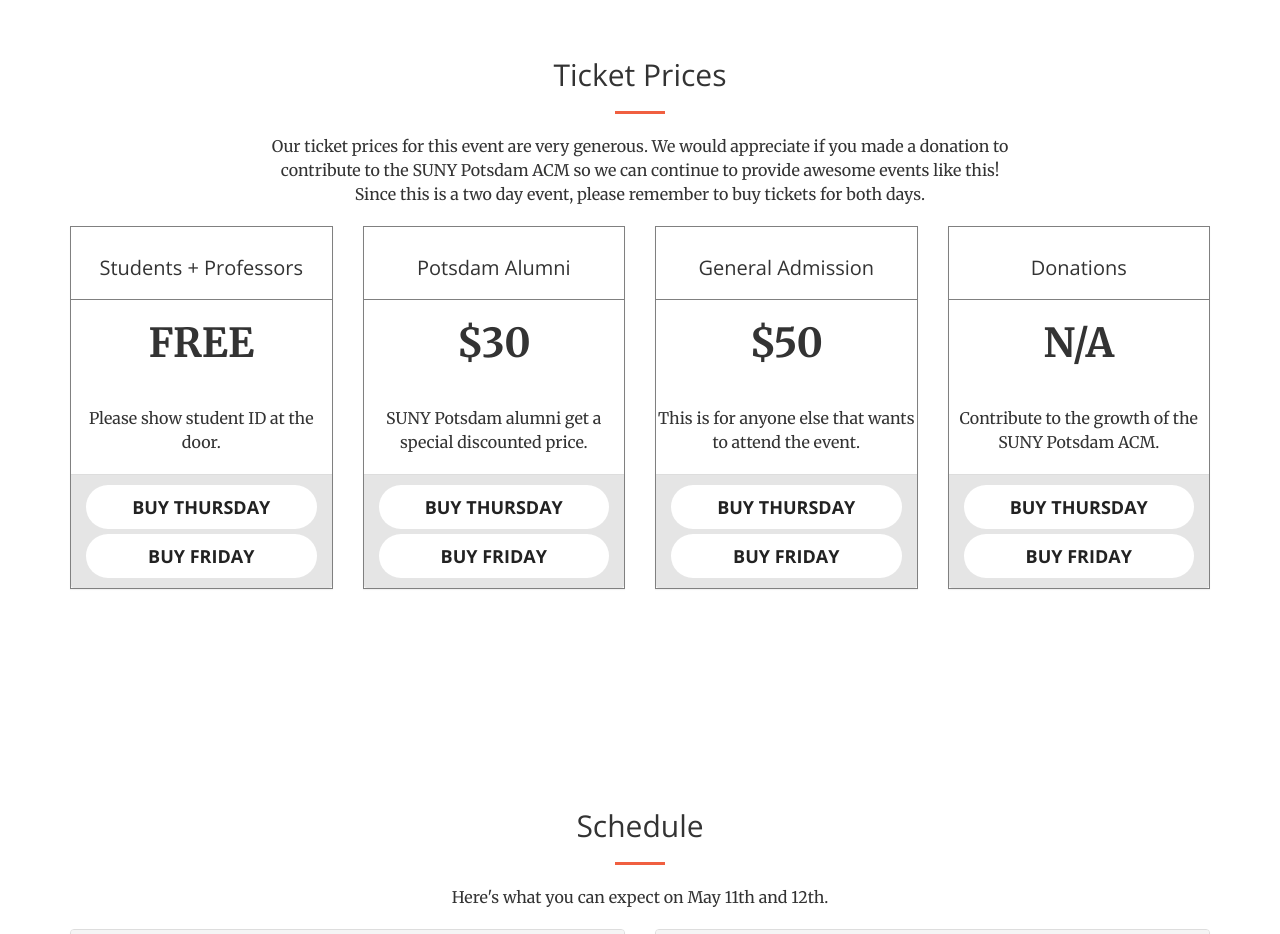
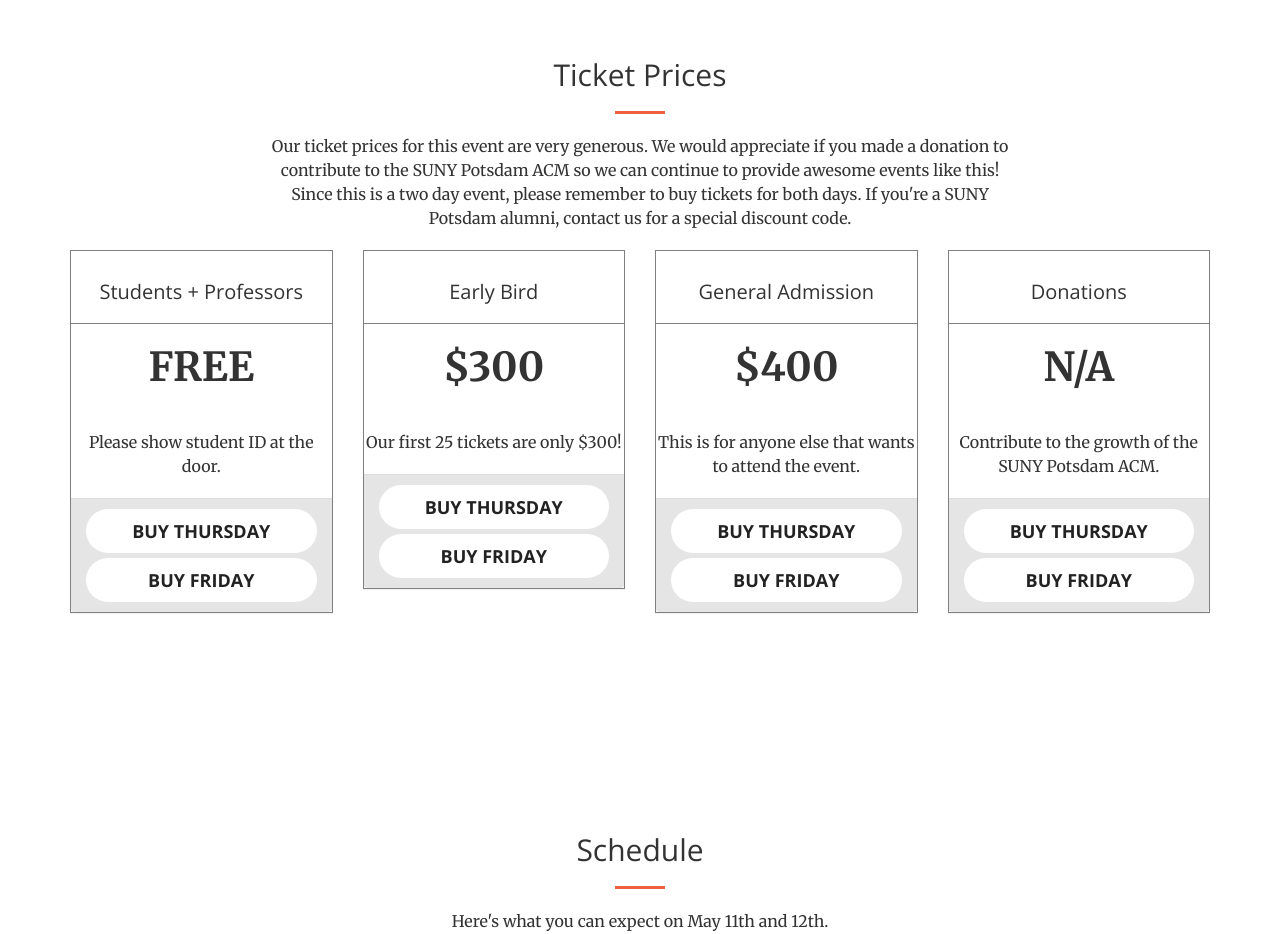
Before and after one commit to JessePeplinski/learngowithbill.github.io, a website: page index.html in a window 1280 px wide. Shown: the part 2520-3454 px from the top of the page. Drawn offline with nearby package versions, Linux system fonts and the light colour scheme.

Commit message:
update pricing options

```diff
--- a/index.html
+++ b/index.html
@@ -159,7 +159,7 @@
                     <div class="col-lg-8 col-lg-offset-2 text-center">
                         <h2 class="section-heading">Ticket Prices</h2>
                         <hr />
-                        <p class="text-center">Our ticket prices for this event are very generous. We would appreciate if you made a donation to contribute to the SUNY Potsdam ACM so we can continue to provide awesome events like this! Since this is a two day event, please remember to buy tickets for both days.</p>
+                        <p class="text-center">Our ticket prices for this event are very generous. We would appreciate if you made a donation to contribute to the SUNY Potsdam ACM so we can continue to provide awesome events like this! Since this is a two day event, please remember to buy tickets for both days. If you're a SUNY Potsdam alumni, contact us for a special discount code.</p>
                     </div>
                 </div>
 
@@ -185,12 +185,12 @@
                     <!-- PRICE ITEM -->
                     <div class="panel price panel-white">
                         <div class="panel-heading arrow_box text-center">
-                            <h3 class="pricing-heading">Potsdam Alumni</h3>
+                            <h3 class="pricing-heading">Early Bird</h3>
                         </div>
                         <div class="panel-body text-center">
-                            <p class="lead" style="font-size:40px"><strong>$30</strong></p>
+                            <p class="lead" style="font-size:40px"><strong>$300</strong></p>
                         </div>
-                        <p class="text-center">SUNY Potsdam alumni get a special discounted price.</p>
+                        <p class="text-center">Our first 25 tickets are only $300!</p>
                         <div class="panel-footer">
                             <a class="btn btn-lg btn-block btn-default" href="https://www.eventbrite.com/e/go-workshop-with-william-kennedy-tickets-33174753581#tickets" target="_blank">BUY THURSDAY</a>
                             <a class="btn btn-lg btn-block btn-default" href="https://www.eventbrite.com/e/go-workshop-with-william-kennedy-tickets-33174754584#tickets" target="_blank">BUY FRIDAY</a>
@@ -205,7 +205,7 @@
                             <h3 class="pricing-heading">General Admission</h3>
                         </div>
                         <div class="panel-body text-center">
-                            <p class="lead" style="font-size:40px"><strong>$50</strong></p>
+                            <p class="lead" style="font-size:40px"><strong>$400</strong></p>
                         </div>
                         <p class="text-center">This is for anyone else that wants to attend the event.</p>
                         <div class="panel-footer">
```
